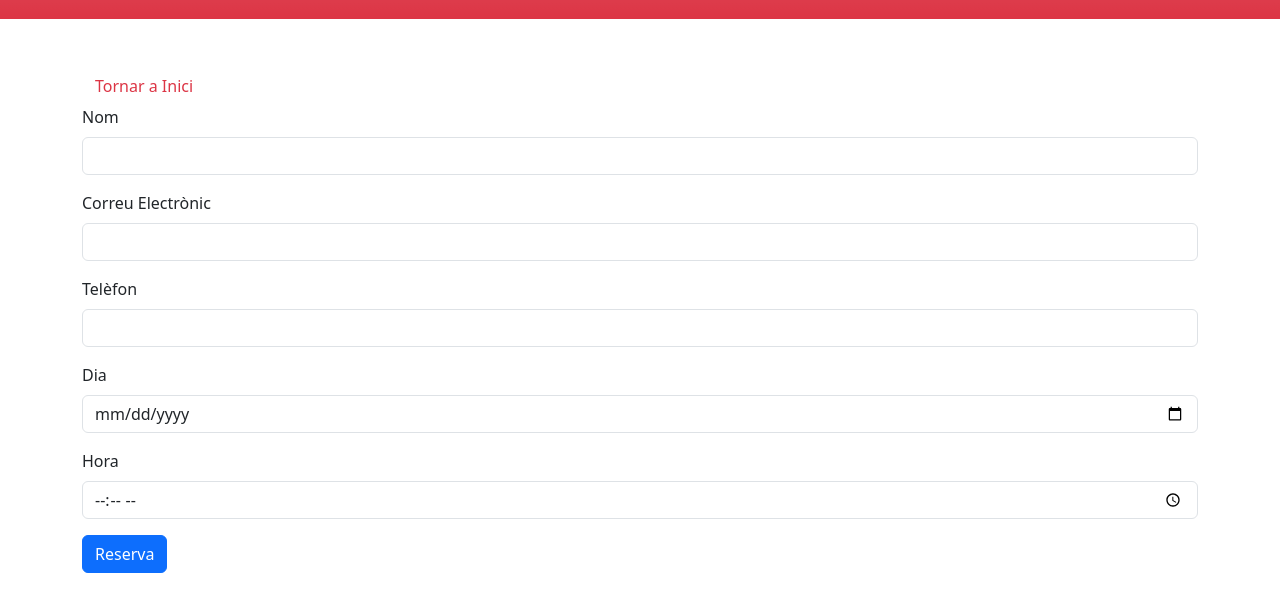
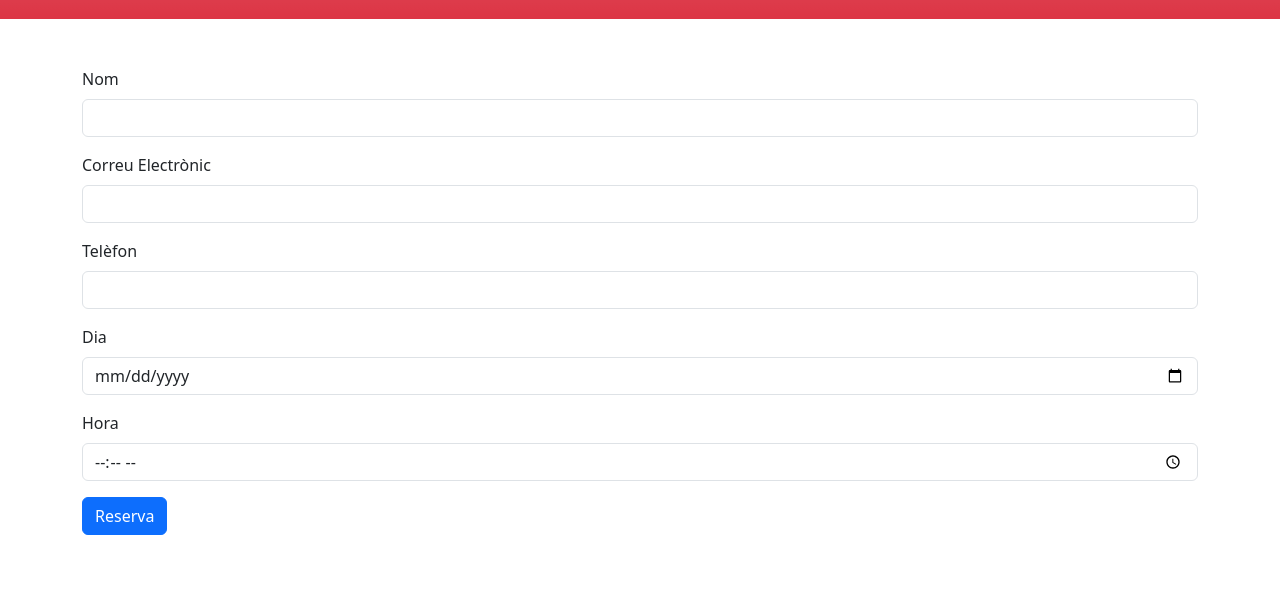
Before and after one commit to JeroniJuan/restaurantDIW, a website: page reservation.html in a window 1280 px wide. Shown: the part 169-780 px from the top of the page. Drawn offline with nearby package versions, Linux system fonts and the light colour scheme.

Commit message:
16/12/24 3

```diff
--- a/reservation.html
+++ b/reservation.html
@@ -31,7 +31,6 @@
         <h1>Reserva una Taula</h1>
     </header>
     <section class="container my-5">
-        <a href="index.html" class="btn text-danger">Tornar a Inici</a>
         <form action="#" method="post">
             <div class="mb-3">
                 <label for="name" class="form-label">Nom</label>
```
Also changed, not shown: contact.html (+0 -1 lines), menus.html (+0 -1 lines).
